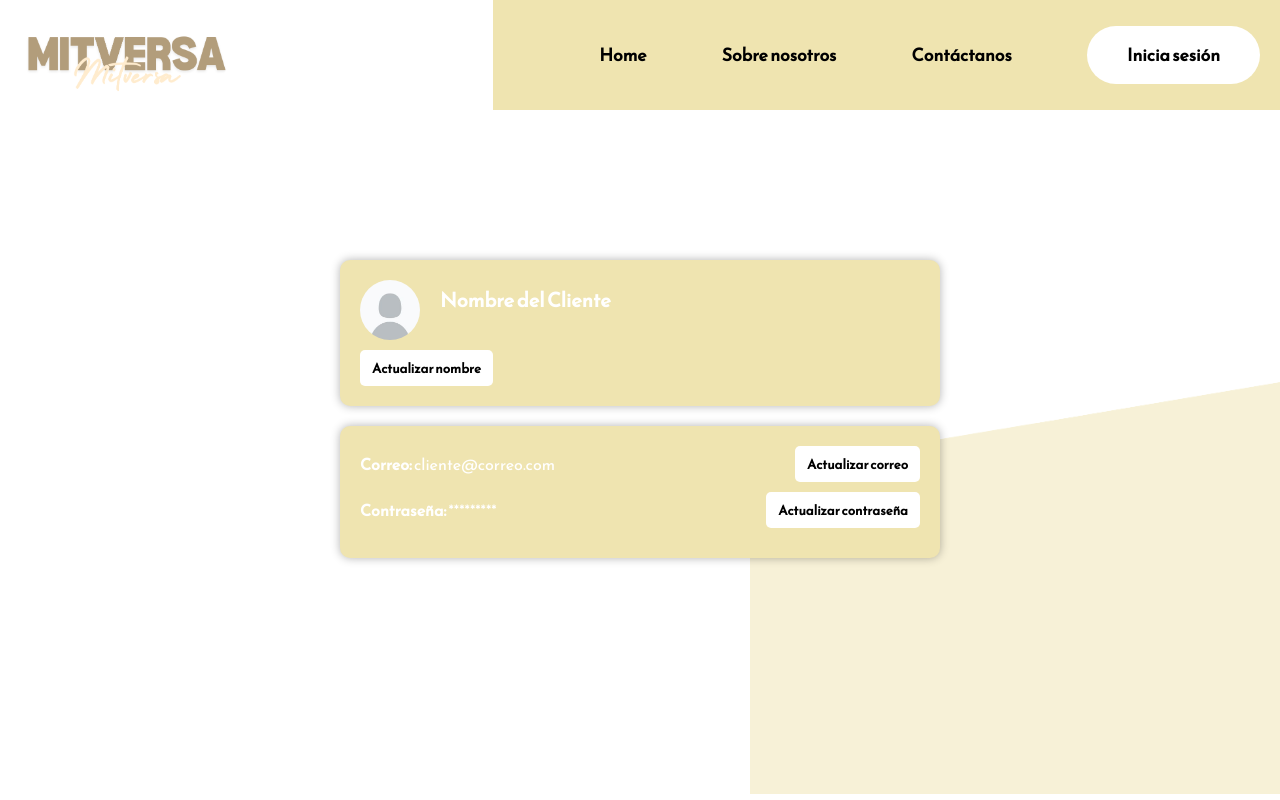
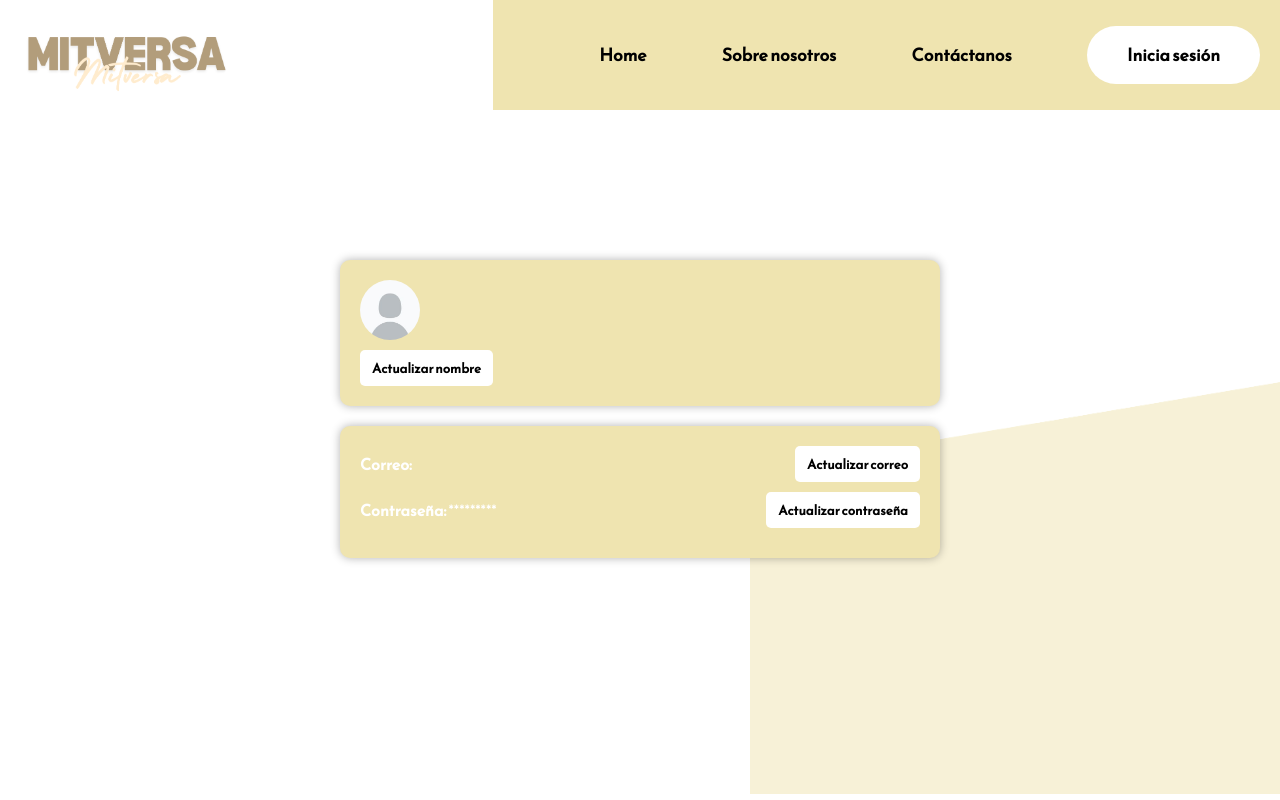
Before and after one commit to Cristian-Wigand/mitversa-proyecto-web, a React (Create React App) app in the folder Frontend/: page /profilepage in a window 1280 px wide. Shown: the top 800 px of the page. Built offline with nearby package versions, Linux system fonts and the light colour scheme.

Commit message:
Visualización de datos del usuario de sesión iniciada en el perfil

```diff
--- a/Frontend/src/components/Login.js
+++ b/Frontend/src/components/Login.js
@@ -46,6 +46,12 @@ const Login = () => {
 
           // Almacena el nombre del usuario en sessionStorage
           sessionStorage.setItem('nombreUsuario', data.nombre);
+
+          sessionStorage.setItem('apellidoUsuario', data.apellido)
+
+          sessionStorage.setItem('emailUsuario', data.email); // Asegúrate de que 'data.email' exista en la respuesta
+
+
 
           navigate('/');
           window.location.reload();
--- a/Frontend/src/components/ProfilePage.js
+++ b/Frontend/src/components/ProfilePage.js
@@ -1,4 +1,4 @@
-import React, { useState } from 'react';
+import React, { useState, useEffect } from 'react';
 import '../App.css';
 import perfildefault from '../Assets/default-profile.jpg';
 import backgroundperfil from '../Assets/backgroundperfil.png';
@@ -6,14 +6,27 @@ import backgroundperfil from '../Assets/backgroundperfil.png';
 const ProfilePage = () => {
   const [activeForm, setActiveForm] = useState(null);
 
-  const [name, setName] = useState('Nombre del Cliente');
-  const [email, setEmail] = useState('cliente@correo.com');
+  // Inicializa los estados con valores vacíos
+  const [name, setName] = useState('');
+  const [email, setEmail] = useState('');
+  const [apellido, setApellido] = useState('');
 
   const [currentPassword, setCurrentPassword] = useState('');
   const [newName, setNewName] = useState('');
   const [newEmail, setNewEmail] = useState('');
   const [newPassword, setNewPassword] = useState('');
   const [confirmNewPassword, setConfirmNewPassword] = useState('');
+
+  // Carga los datos del usuario del sessionStorage al montar el componente
+  useEffect(() => {
+    const storedName = sessionStorage.getItem('nombreUsuario');
+    const storedEmail = sessionStorage.getItem('emailUsuario');
+    const storedApellido = sessionStorage.getItem('apellidoUsuario');
+    if (storedName) setName(storedName);
+    if (storedEmail) setEmail(storedEmail);
+    if (storedApellido) setApellido(storedApellido);
+
+  }, []);
 
   const handleUpdateName = (e) => {
     e.preventDefault();
@@ -57,7 +70,7 @@ const ProfilePage = () => {
         <div className="profile-box">
           <div className="profile-pic-name">
             <img src={perfildefault} alt="Profile" className="profile-pic" />
-            <h2 className="profile-name">{name}</h2>
+            <h2 className="profile-name">{name} {apellido}</h2>
           </div>
           <div className="update-option">
             <button
```
